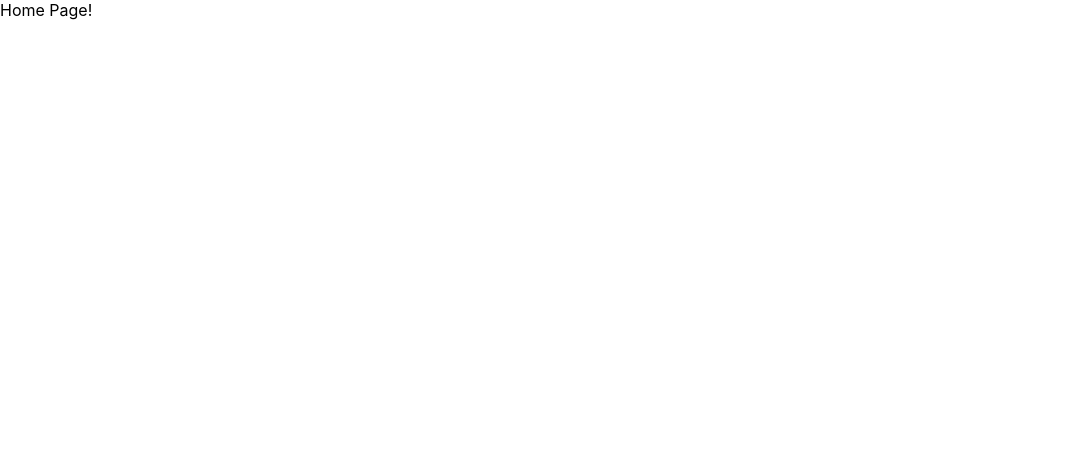
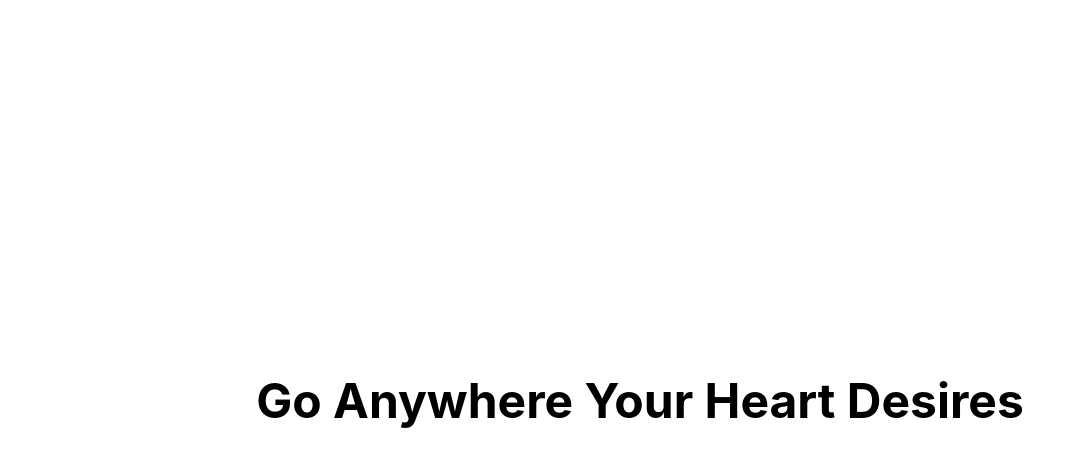
Before and after one commit to pritalb/shopping-cart, a React (Create React App) app in the folder shopping-cart/: page / in a window 1280 px wide. Shown: the top 466 px of the page, without its empty margins (0-1084 px from the left). Built offline with nearby package versions, Linux system fonts and the light colour scheme.

Commit message:
added slogan heading to home page

```diff
--- a/shopping-cart/src/Components/Home/Home.css
+++ b/shopping-cart/src/Components/Home/Home.css
@@ -0,0 +1,15 @@
+.home-page {
+    display: flex;
+    flex-direction: column;
+    height: 100vh;
+}
+
+.home-page-heading {
+    display: flex;
+    flex-direction: column;
+    align-items: center;
+    height: 100%;
+    justify-content: center;
+    font-size: 3rem;
+    font-weight: bolder;
+}
--- a/shopping-cart/src/Components/Home/Home.js
+++ b/shopping-cart/src/Components/Home/Home.js
@@ -1,7 +1,11 @@
+import './Home.css';
+
 const Home = () => {
     return (
         <div className="home-page">
-            Home Page!
+            <div className="home-page-heading">
+                Go Anywhere Your Heart Desires
+            </div>
         </div>
     )
 }
```
Also changed, not shown: 1 other file (tests, documents, lock files or other folders).
